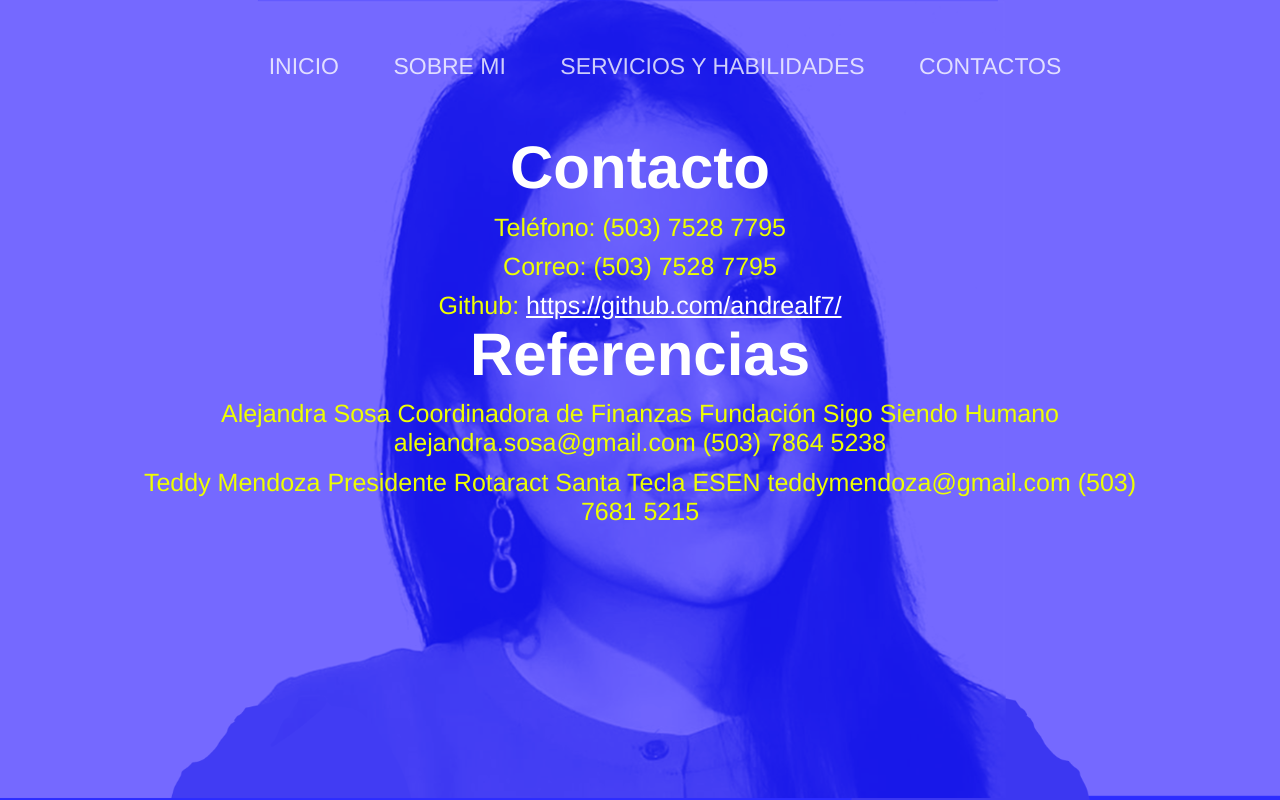
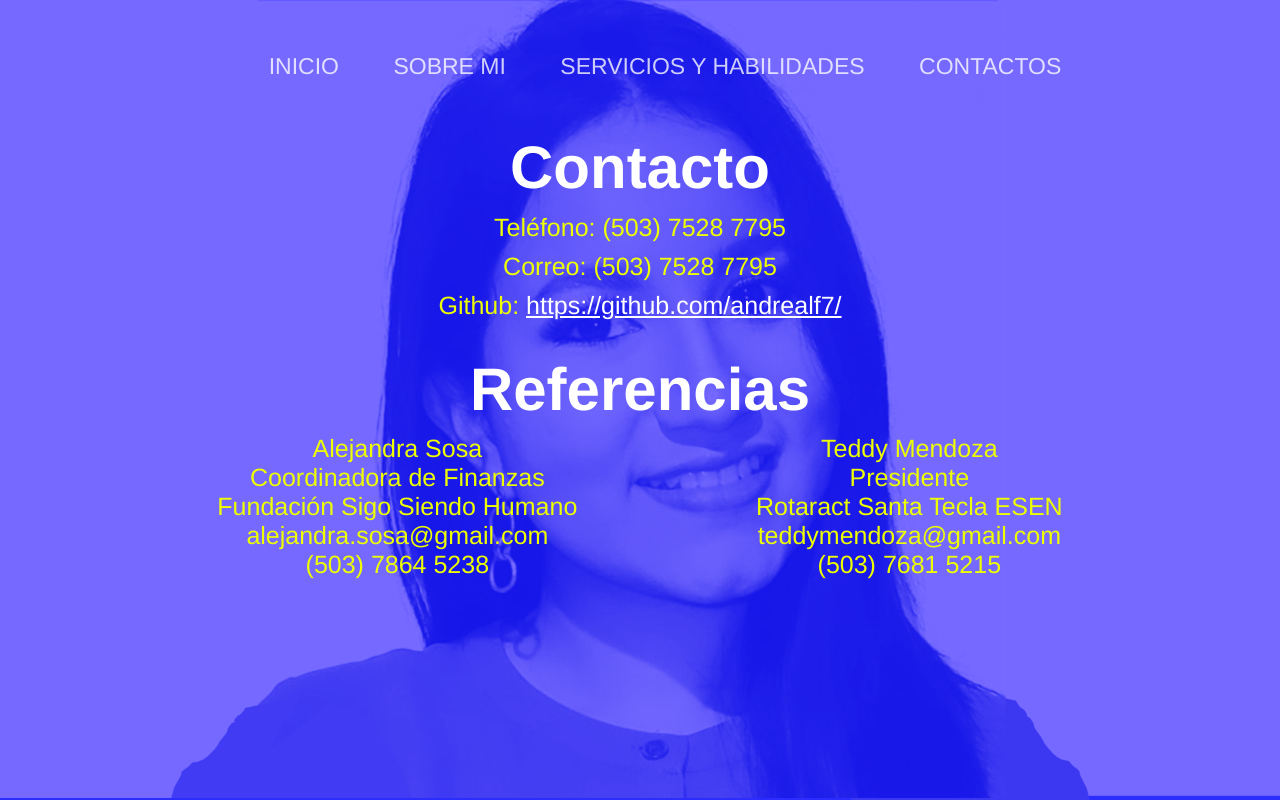
Before and after one commit to andrealf7/Tarea---Pagina-Web, a plain HTML site: page Contacto.html in a window 1280 px wide. Drawn offline with Linux system fonts and the light colour scheme.

Commit message:
Final - correccion disposicion

```diff
--- a/Contacto.html
+++ b/Contacto.html
@@ -34,24 +34,26 @@
                 <p>
                     Github: <a href="https://github.com/andrealf7/" target="_blank">https://github.com/andrealf7/</a>
                 </p>
-                <h1>
+                <h1 id="referenciah1">
                     Referencias
                 </h1>
-                <p>
-                    Alejandra Sosa
-                    Coordinadora de Finanzas
-                    Fundación Sigo Siendo Humano
-                    alejandra.sosa@gmail.com
-                    (503) 7864 5238
-                </p>
-                <p>
-                    Teddy Mendoza
-                    Presidente
-                    Rotaract Santa Tecla ESEN
-                    teddymendoza@gmail.com
-                    (503) 7681 5215
+                <div class="contenedor-referencias">
+                    <p>
+                        Alejandra Sosa <br>
+                        Coordinadora de Finanzas <br>
+                        Fundación Sigo Siendo Humano <br>
+                        alejandra.sosa@gmail.com <br>
+                        (503) 7864 5238 <br>
+                    </p>
+                    <p>
+                        Teddy Mendoza <br>
+                        Presidente <br>
+                        Rotaract Santa Tecla ESEN <br>
+                        teddymendoza@gmail.com <br>
+                        (503) 7681 5215 <br>
 
-                </p>
+                    </p>
+                </div>
             </div>
 
         </div>
--- a/style.css
+++ b/style.css
@@ -202,3 +202,13 @@ nav ul li a{
 .info9 p a{
     color: rgb(255, 255, 255);
 }
+.contenedor-referencias{
+    display: flex;
+    flex-flow: row nowrap;
+    width: 100%;
+    justify-content: space-around;
+    align-items: center;
+}
+#referenciah1{
+    margin-top: 35px;
+}
```
